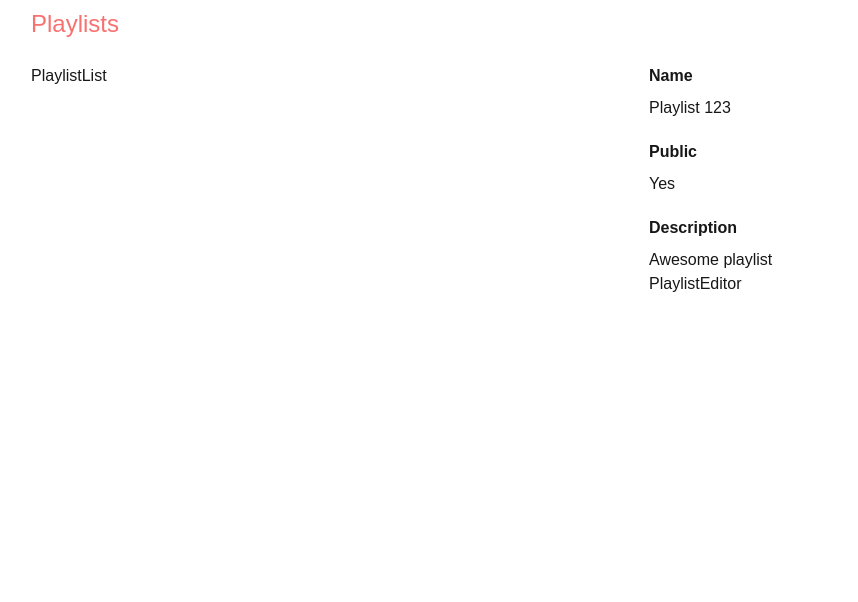
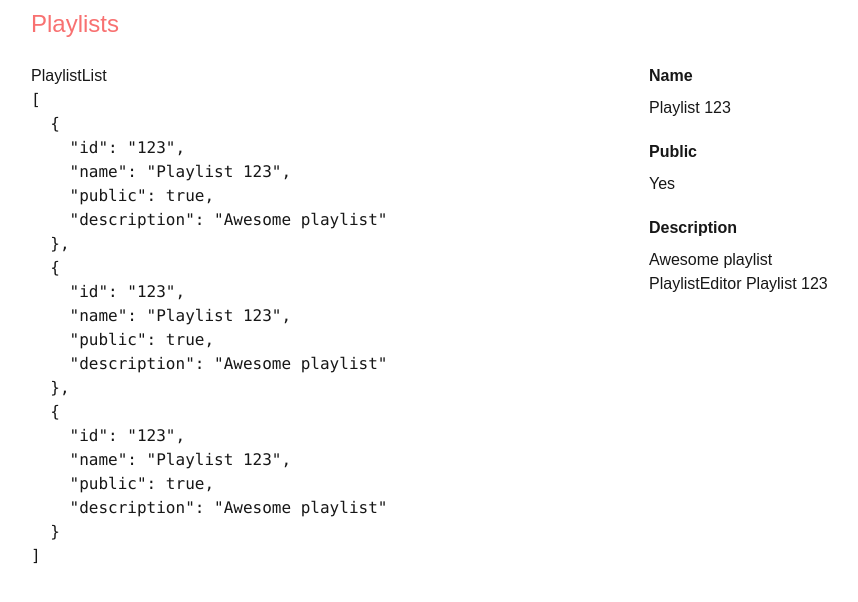
Before and after one commit to ev45ive/testuj-sii-typescript3, a Next.js app: page /playlists in a window 1280 px wide. Shown: the top 602 px of the page, without its empty margins (1-859 px from the left). Built offline with nearby package versions, Linux system fonts and the light colour scheme.

Commit message:
Exercise: Typing lists and maps

```diff
--- a/src/app/playlists/components/PlaylistEditor.tsx
+++ b/src/app/playlists/components/PlaylistEditor.tsx
@@ -1,18 +1,10 @@
 import React from "react";
 import { Playlist } from "../../model/Playlist";
 
-type Props = {};
+type Props = { playlist: Playlist };
 
-const PlaylistEditor = (props: Props) => {
-
-  const playlist: Playlist = {
-    id: "123",
-    name: "PLaylis 1123",
-    description: "",
-    public: false,
-  };
-
-  return <div>PlaylistEditor</div>;
+const PlaylistEditor = ({ playlist }: Props) => {
+  return <div>PlaylistEditor {playlist.name}</div>;
 };
 
 export default PlaylistEditor;
--- a/src/app/playlists/components/PlaylistList.tsx
+++ b/src/app/playlists/components/PlaylistList.tsx
@@ -1,12 +1,18 @@
 // tsrafce
-import React from 'react'
+import { Playlist } from "@/app/model/Playlist";
+import React from "react";
 
-type Props = {}
+type Props = {
+  playlists: Playlist[];
+};
 
-const PlaylistList = (props: Props) => {
+const PlaylistList = ({ playlists }: Props) => {
   return (
-    <div>PlaylistList</div>
-  )
-}
+    <div>
+      PlaylistList
+      <pre>{JSON.stringify(playlists, null, 2)}</pre>
+    </div>
+  );
+};
 
-export default PlaylistList
+export default PlaylistList;
--- /dev/null
+++ b/src/app/playlists/mockPlaylists.tsx
@@ -0,0 +1,20 @@
+export const mockPlaylists = [
+  {
+    id: "123",
+    name: "Playlist 123",
+    public: true,
+    description: "Awesome playlist",
+  },
+  {
+    id: "123",
+    name: "Playlist 123",
+    public: true,
+    description: "Awesome playlist",
+  },
+  {
+    id: "123",
+    name: "Playlist 123",
+    public: true,
+    description: "Awesome playlist",
+  },
+];
--- a/src/app/playlists/page.tsx
+++ b/src/app/playlists/page.tsx
@@ -2,14 +2,11 @@ import { Playlist } from "../model/Playlist";
 import PlaylistDetails from "./components/PlaylistDetails";
 import PlaylistEditor from "./components/PlaylistEditor";
 import PlaylistList from "./components/PlaylistList";
+import { mockPlaylists } from "./mockPlaylists";
 
 export default function PlaylistsView() {
-  const playlist: Playlist = {
-    id: "123",
-    name: "Playlist 123",
-    public: true,
-    description: "Awesome playlist",
-  };
+  const playlists: Playlist[] = mockPlaylists;
+  const selected = playlists[0];
 
   return (
     <div className="container">
@@ -17,12 +14,12 @@ export default function PlaylistsView() {
 
       <div className="grid grid-cols-2 gap-5">
         <div>
-          <PlaylistList />
+          <PlaylistList playlists={playlists} />
         </div>
         <div>
-          <PlaylistDetails playlist={playlist} />
+          <PlaylistDetails playlist={selected} />
 
-          <PlaylistEditor />
+          <PlaylistEditor playlist={selected} />
         </div>
       </div>
     </div>
```
